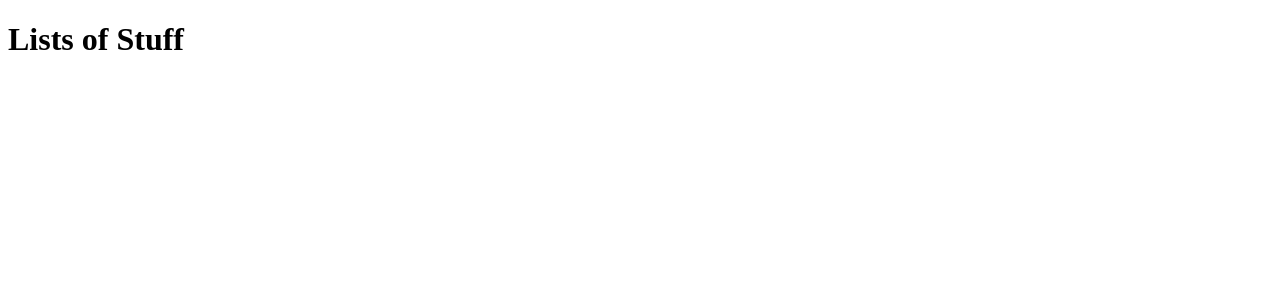
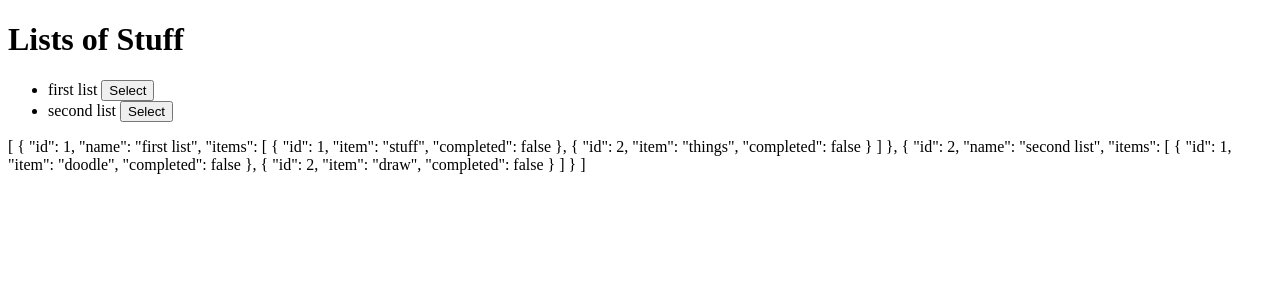
Before and after one commit to leanneminnock/ToDoLists, an Angular app: page / in a window 1280 px wide. Shown: the top 300 px of the page. Built offline with nearby package versions, Linux system fonts and the light colour scheme.

Commit message:
- added button to allow selection of a list

```diff
--- a/src/app/app.component.html
+++ b/src/app/app.component.html
@@ -2,10 +2,15 @@
 
 <div>
     <ul>
-        <li *ngFor="let list of lists">{{list.name}}</li>
+        <li *ngFor="let list of toDoLists" >{{list.name}}
+            <button type="button" (click)="OnListSelected(list)">Select</button>
+        </li>
+
     </ul>
 </div>
-<app-list></app-list>
+<app-list [list]="selectedList"></app-list>
 <div>
     <!-- <new-list-form></new-list-form> -->
 </div>
+
+{{toDoLists | json}}
--- a/src/app/app.component.ts
+++ b/src/app/app.component.ts
@@ -1,4 +1,5 @@
 import { Component } from '@angular/core';
+import { ToDoList } from './models/todolist';
 
 @Component({
   selector: 'app-root',
@@ -7,4 +8,41 @@ import { Component } from '@angular/core';
 })
 export class AppComponent {
   title = 'ToDO';
+
+  public toDoLists: ToDoList[] =
+  [{
+    id: 1,
+    name: "first list",
+    items: [{
+      id: 1,
+      item: "stuff",
+      completed: false
+    },
+    {
+      id: 2,
+      item: "things",
+      completed: false
+    }]
+  },
+  {
+    id: 2,
+    name: "second list",
+    items: [{
+      id: 1,
+      item: "doodle",
+      completed: false
+    },
+    {
+      id: 2,
+      item: "draw",
+      completed: false
+    }]
+  }];
+
+public selectedList: ToDoList | null = null;
+
+  public OnListSelected(list: ToDoList){
+    console.log(`Got list: ${list.name}!`);
+    this.selectedList = list;
+  }
 }
--- /dev/null
+++ b/src/app/models/todolist.ts
@@ -0,0 +1,7 @@
+import { Todo } from "./todo";
+
+export interface ToDoList {
+    id: number,
+    name: string,
+    items: Todo[]
+}
```
Also changed, not shown: src/app/app.module.ts (+6 -2 lines).
